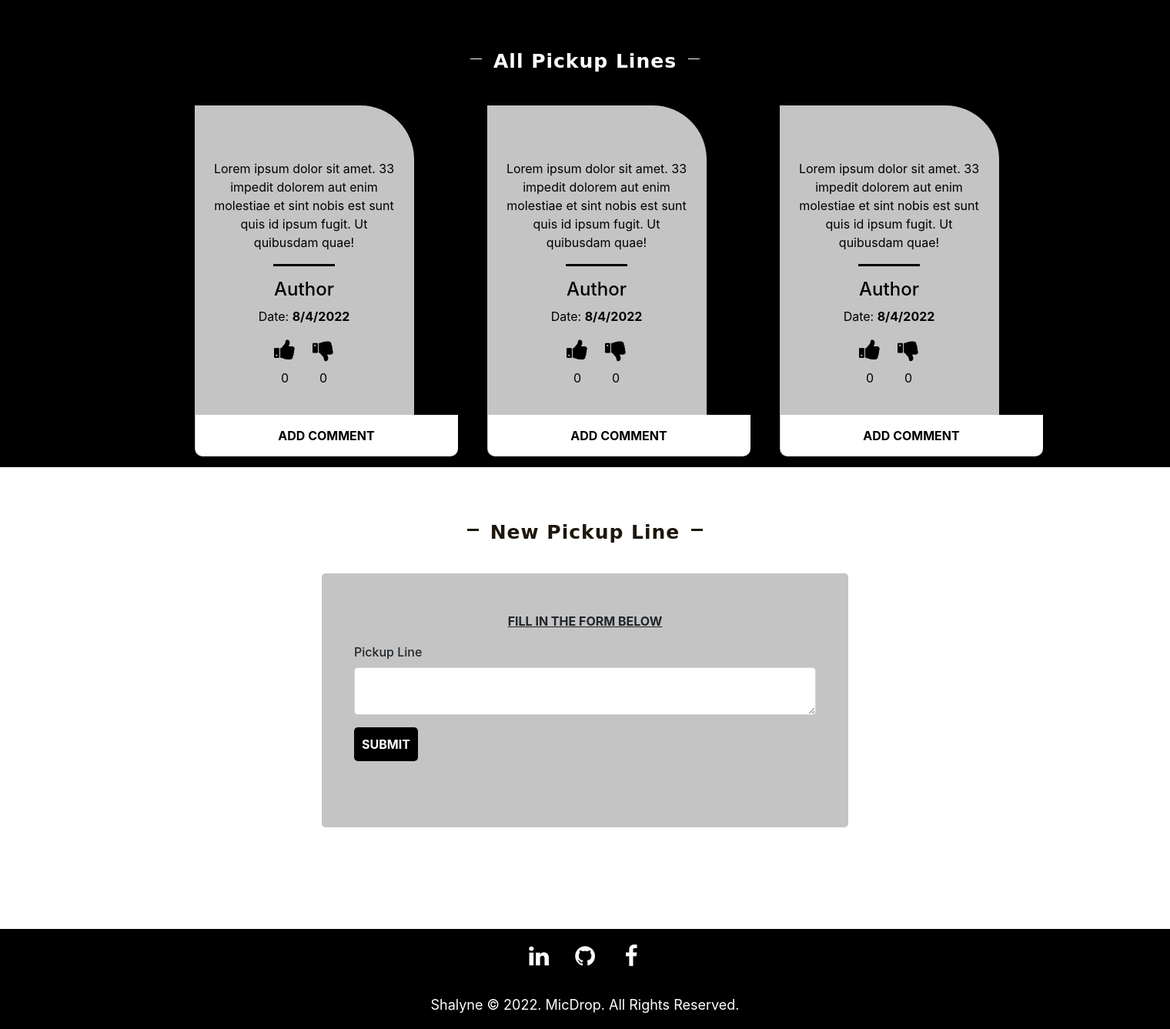
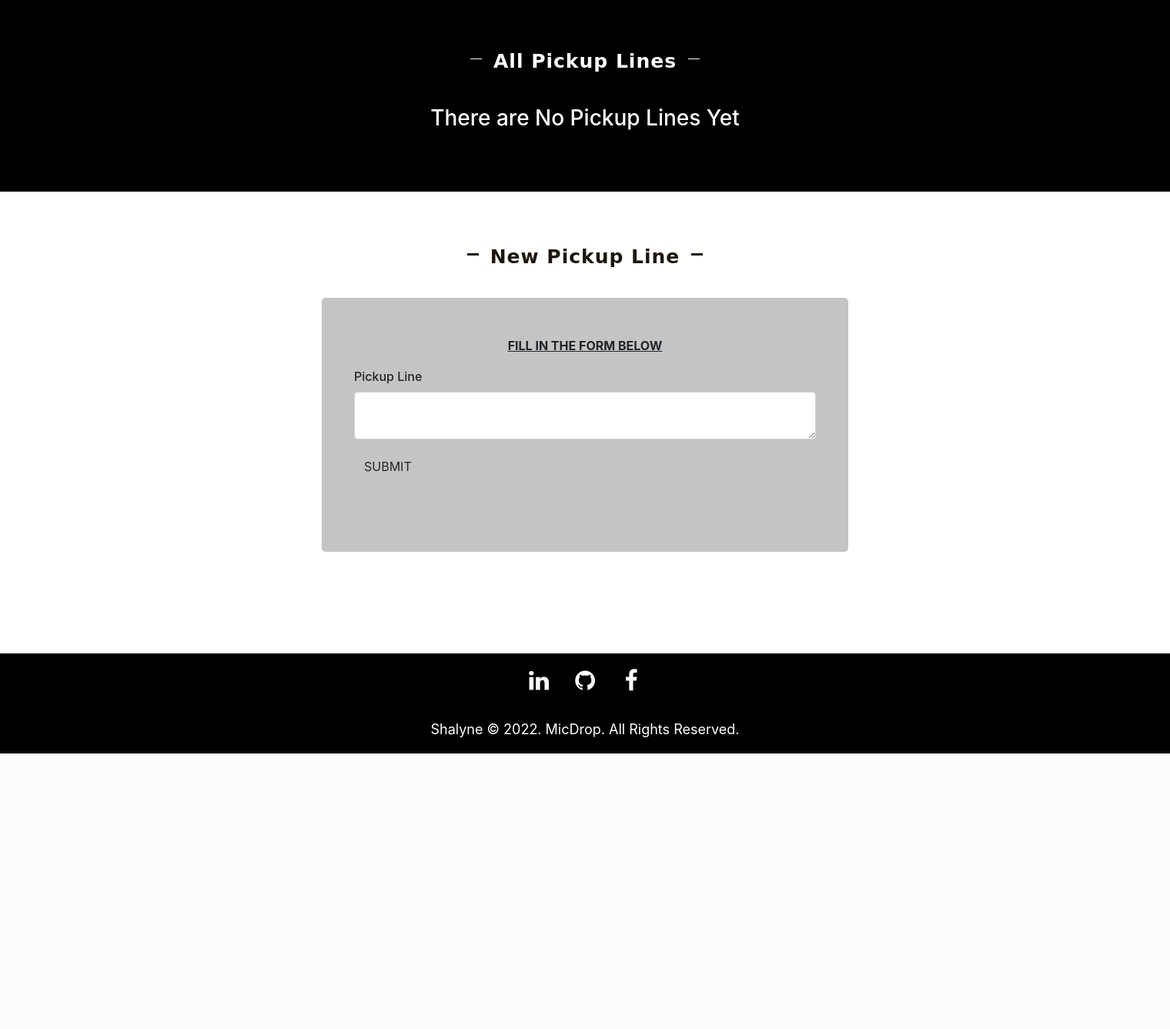
Before and after one commit to Shalyne-Waweru/Mic-Drop, a Flask app: page /pickup-lines in a window 1520 px wide. Shown: the part 393-1730 px from the top of the page at 77% size. After the commit the page ends 1372 px from the top, so only its background shows below. Run offline with Flask 2, Linux system fonts and the light colour scheme; some libraries are stand-ins or nearby versions; some web fonts are replaced.

Commit message:
Add logic to add and display new pickup lines

```diff
--- /dev/null
+++ b/app/models/pickup_lines.py
@@ -0,0 +1,27 @@
+class Pickup:
+
+    all_pickup_lines = []
+
+    def __init__(self,pickupLine):
+        self.pickupLine = pickupLine
+
+
+    #Appends the pickupLine object to a class variable all_pickup_lines that is an empty list.
+    def save_pickup_line(self):
+        Pickup.all_pickup_lines.append(self)
+
+    #Clears all the Items from the list
+    @classmethod
+    def clear_pickup_lines(cls):
+        Pickup.all_pickup_lines.clear()
+
+    #Get all the Pickup Lines
+    @classmethod
+    def get_pickup_lines(cls):
+
+        response = []
+
+        for pLine in cls.all_pickup_lines:
+            response.append(pLine)
+
+        return response
--- a/app/static/css/styles.css
+++ b/app/static/css/styles.css
@@ -393,7 +393,7 @@ body {
 
 /* All Pickup Lines Section */
 .all-pickup-lines {
-  height: 50vh;
+  height: 100%;
   background-color: black;
   margin-bottom: 70px;
 }
@@ -462,6 +462,10 @@ body {
   font-weight: bold;
 }
 
+.default {
+  color: white;
+}
+
 /* New Pickup Line Section */
 .form-section {
   height: 600px;
--- a/app/templates/pickup-lines.html
+++ b/app/templates/pickup-lines.html
@@ -19,8 +19,10 @@
   <div class="all-pickup-lines">
     <div class="container">
       <div class="row">
+        {% if pickup_lines %}
+          {% for line in pickup_lines %}
             <div class="col-md-3">
-          <p class="p-line">Lorem ipsum dolor sit amet. 33 impedit dolorem aut enim molestiae et sint nobis est sunt quis id ipsum fugit. Ut quibusdam quae!</p>
+              <p class="p-line">{{line.pickupLine}}</p>
               <hr>
               <h4>Author</h4>
               <p>Date: <strong>8/4/2022</strong></p>
@@ -38,46 +40,12 @@
                 <p>ADD COMMENT</p>
               </div>
             </div>
+          {% endfor %}
 
-        <div class="col-md-3">
-          <p class="p-line">Lorem ipsum dolor sit amet. 33 impedit dolorem aut enim molestiae et sint nobis est sunt quis id ipsum fugit. Ut quibusdam quae!</p>
-          <hr>
-          <h4>Author</h4>
-          <p>Date: <strong>8/4/2022</strong></p>
-          <div class="votes">
-            <div class="upvote">
-              <i class="fa fa-thumbs-up" aria-hidden="true"></i>
-              <p>0</p>
-            </div>
-            <div class="downvote">
-              <i class="fa fa-thumbs-down" aria-hidden="true"></i>
-              <p>0</p>
-            </div>
-          </div>
-          <div class="comment-btn">
-            <p>ADD COMMENT</p>
-          </div>
-        </div>
+        {% else %}
+          <h3 class="default">There are No Pickup Lines Yet</h3>
 
-        <div class="col-md-3">
-          <p class="p-line">Lorem ipsum dolor sit amet. 33 impedit dolorem aut enim molestiae et sint nobis est sunt quis id ipsum fugit. Ut quibusdam quae!</p>
-          <hr>
-          <h4>Author</h4>
-          <p>Date: <strong>8/4/2022</strong></p>
-          <div class="votes">
-            <div class="upvote">
-              <i class="fa fa-thumbs-up" aria-hidden="true"></i>
-              <p>0</p>
-            </div>
-            <div class="downvote">
-              <i class="fa fa-thumbs-down" aria-hidden="true"></i>
-              <p>0</p>
-            </div>
-          </div>
-          <div class="comment-btn">
-            <p>ADD COMMENT</p>
-          </div>
-        </div>
+        {% endif %}
       </div>
     </div>
   </div>
@@ -94,11 +62,8 @@
       <p>FILL IN THE FORM BELOW</p>
 
       <div class="form">
-        <!-- {{ wtf.quick_form(pickup_line_form) }} -->
-        {{wtf.form_field(pickup_line_form.pickupLine)}}
-        <input class = "submit-btn" type="submit" value="SUBMIT">
+        {{ wtf.quick_form(pickup_line_form) }}
       </div>
-
 
     </div>
 
--- a/app/views.py
+++ b/app/views.py
@@ -1,8 +1,10 @@
-from flask import render_template
+from flask import render_template,redirect,url_for
 from app import app
+from .models import pickup_lines
 from .forms import PickupLineForm
+Pickup = pickup_lines.Pickup
 
-# Views
+# LANDING PAGE
 @app.route('/')
 def index():
 
@@ -11,12 +13,28 @@ def index():
     '''
     return render_template('index.html')
 
-@app.route('/pickup-lines')
+# PICKUP LINES PAGE
+@app.route('/pickup-lines', methods = ['GET','POST'])
 def pickup():
-
-    pickup_line_form = PickupLineForm()
-
     '''
     View root page function that returns the index page and its data
     '''
-    return render_template('pickup-lines.html', pickup_line_form = pickup_line_form)
+
+    #Create an instance of the PickupLineForm class and name it pickup_line_form
+    pickup_line_form = PickupLineForm()
+
+    #The method returns True when the form is submitted and all the data has been verified by the validators
+    if pickup_line_form.validate_on_submit():
+        #If True we gather the data from the form input fields
+        pickupLine = pickup_line_form.pickupLine.data
+
+        #Create a new pickup_line object and save it
+        new_pickup_line = Pickup(pickupLine)
+        new_pickup_line.save_pickup_line()
+
+        return redirect(url_for('pickup'))
+
+    #Get all the Pickup Lines
+    pickup_lines = Pickup.get_pickup_lines()
+
+    return render_template('pickup-lines.html', pickup_line_form = pickup_line_form, pickup_lines = pickup_lines)
```
Lines whose indentation alone changed are shown as unchanged.
